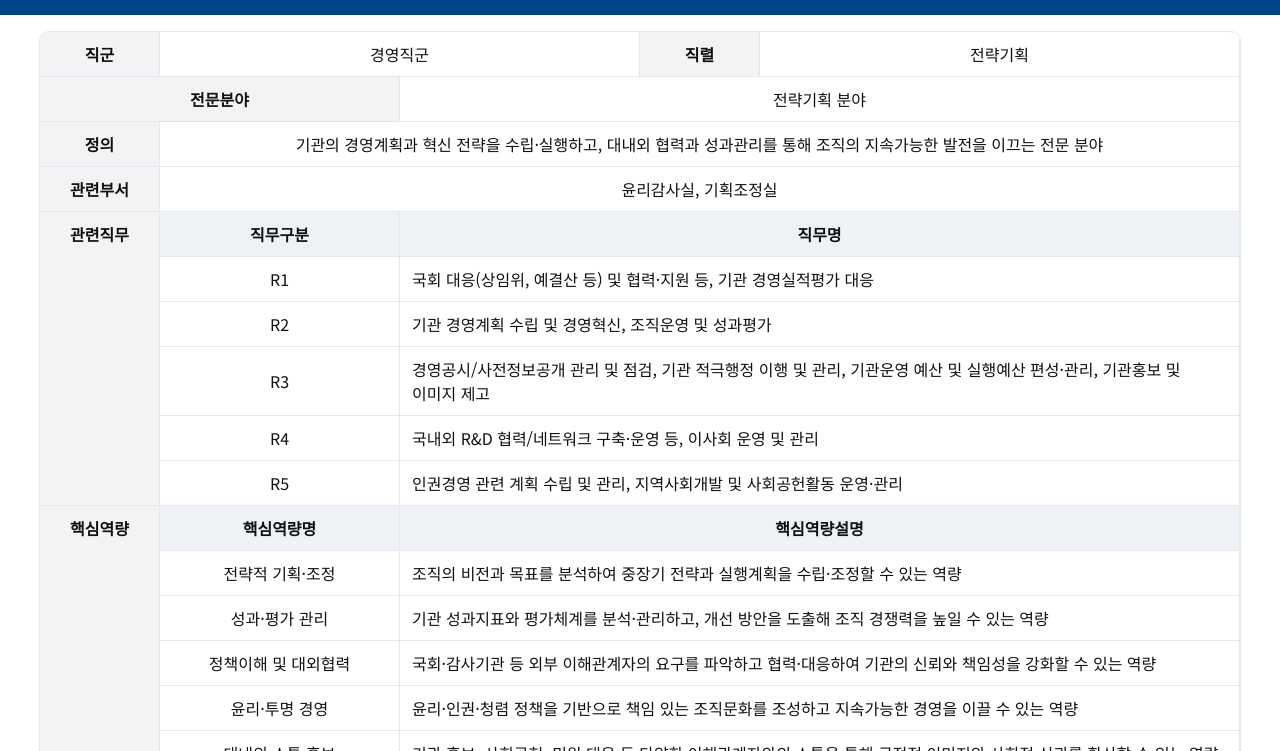
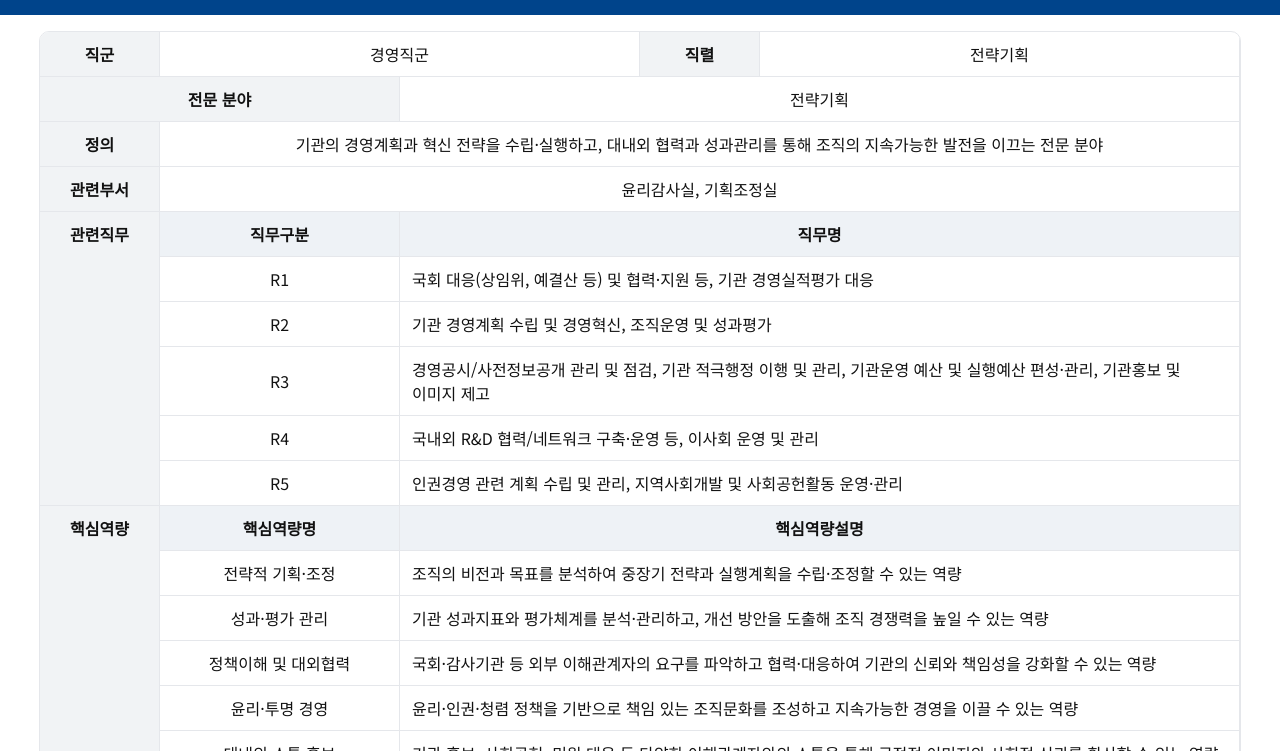
Before and after one commit to edu-hrd/ipetcareer, a plain HTML site: page bizStrategy.html in a window 1280 px wide. Shown: the part 49-800 px from the top of the page. Drawn offline with Linux system fonts and the light colour scheme.

Commit message:
Update bizStrategy.html

```diff
--- a/bizStrategy.html
+++ b/bizStrategy.html
@@ -59,8 +59,8 @@
 
       <!-- 특화형 분야 트랙 (라벨 1,2열 병합 → 값 3~10열) -->
       <tr>
-        <th class="label" colspan="3">전문분야</th>
-        <td colspan="7" style="text-align:center; vertical-align:middle;">전략기획 분야</td>
+        <th class="label" colspan="3">전문 분야</th>
+        <td colspan="7" style="text-align:center; vertical-align:middle;">전략기획</td>
       </tr>
       <!-- 정의 -->
       <tr>
```
